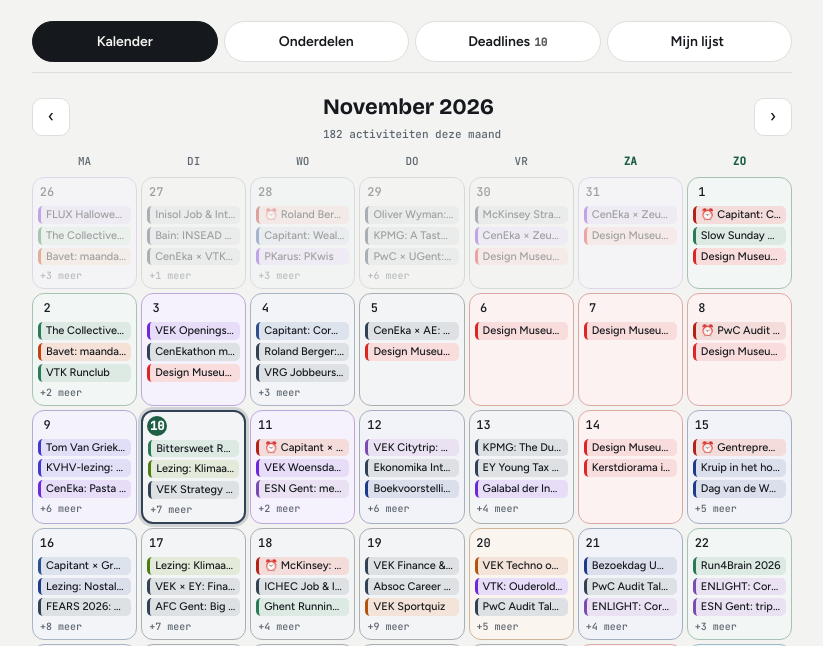
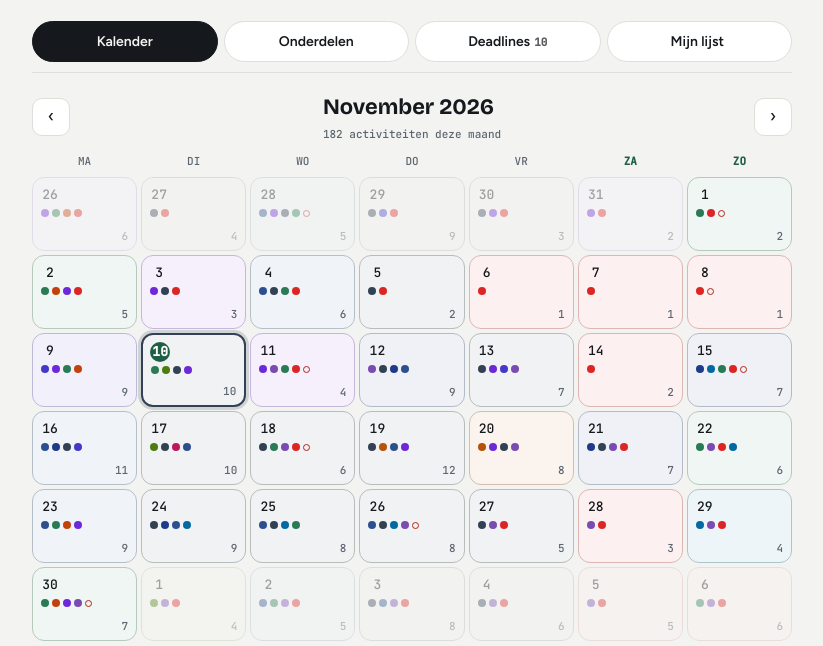
Before and after one commit to JulietteDmt/Bucket-Ghent, a plain HTML site: page index.html in a window 1280 px wide. Shown: the part 132-778 px from the top of the page, without its empty margins (228-1051 px from the left). Drawn offline with nearby package versions, Linux system fonts and the light colour scheme.

Commit message:
Rustigere kalender
Co-Authored-By: Claude Opus 5.5 <noreply@anthropic.com>
Claude-Session: https://claude.ai/code/session_01228XMy3G5LLF5c9ctu8MwV

```diff
--- a/index.html
+++ b/index.html
@@ -79,7 +79,7 @@ nav.tabs button[aria-selected="true"]{background:var(--ink);color:var(--bg);bord
 .grid{display:grid;grid-template-columns:repeat(7,1fr);gap:4px}
 .dow{font-family:var(--mono);font-size:11px;color:var(--muted);text-align:center;padding-bottom:4px;text-transform:uppercase}
 .day{aspect-ratio:1/1;max-width:100%;border:1px solid var(--line);background:var(--surface);border-radius:12px;padding:5px;cursor:pointer;display:flex;flex-direction:column;align-items:flex-start;gap:4px;min-width:0;overflow:hidden;color:var(--ink);transition:transform .12s, box-shadow .12s}
-.day.has{background:color-mix(in srgb, var(--tc) 6%, var(--surface));border-color:color-mix(in srgb, var(--tc) 30%, var(--line))}
+.day.has{background:color-mix(in srgb, var(--tc) 7%, var(--surface));border-color:color-mix(in srgb, var(--tc) 22%, var(--line))}
 .day:hover{transform:translateY(-1px);box-shadow:0 3px 10px rgba(0,0,0,.06)}
 .day.out{opacity:.38}
 .day.wk:not(.has){background:color-mix(in srgb, var(--accent) 3%, var(--surface))}
@@ -89,15 +89,10 @@ nav.tabs button[aria-selected="true"]{background:var(--ink);color:var(--bg);bord
 .dots{display:flex;flex-wrap:wrap;gap:3px;align-items:center}
 .dot{width:7px;height:7px;border-radius:50%;display:inline-block}
 .dots .more{font-family:var(--mono);font-size:9.5px;color:var(--muted);line-height:1}
-.evl{display:none}
-@media (min-width:640px){
-  .day{aspect-ratio:auto;min-height:92px}
-  .day .dots{display:none}
-  .evl{display:flex;flex-direction:column;gap:3px;width:100%;min-width:0}
-  .evl span{display:block;font-size:11px;line-height:1.25;padding:2px 5px;border-radius:5px;background:color-mix(in srgb, var(--ec) 16%, var(--surface));border-left:3px solid var(--ec);white-space:nowrap;overflow:hidden;text-overflow:ellipsis;text-align:left;font-weight:500}
-  .evl span.dl{--ec:var(--dl)}
-  .evl small{font-family:var(--mono);font-size:10px;color:var(--muted);text-align:left;padding-left:2px}
-}
+.day{position:relative}
+.day .cnt{display:none;position:absolute;font-family:var(--mono);color:var(--muted)}
+.dots .dot:nth-child(n+4):not(.dlm){display:none}
+@media (min-width:640px){ .day{aspect-ratio:auto;min-height:74px;padding:8px} .dot{width:8px;height:8px} .day .n{font-size:13px} .day .cnt{display:block;font-size:11px;right:8px;bottom:6px} .dots .dot:nth-child(n+4):not(.dlm){display:inline-block} }
 .cal-head h2 small{display:block;text-align:center;font-family:var(--mono);font-size:11px;font-weight:500;color:var(--muted);text-transform:none;margin-top:2px}
 .dow.we{color:var(--accent);font-weight:600}
 .legend span{background:color-mix(in srgb, var(--lc) 12%, var(--surface));color:var(--ink);border-radius:99px;padding:3px 9px 3px 7px;font-size:11.5px}
@@ -1859,7 +1854,7 @@ function renderCal(){
     const key=evs.filter(e=>rank(e)<3); const tally={}; (key.length?key:evs).forEach(e=>tally[e.cat]=(tally[e.cat]||0)+1); const top=Object.keys(tally).sort((a,b)=>tally[b]-tally[a])[0];
     if(evs.length) cls.push("has"); if(d.getDay()===0||d.getDay()===6) cls.push("wk");
     if(d.getMonth()!==mo)cls.push("out"); if(ymd(d)===ymd(TODAY))cls.push("is-today"); if(ymd(d)===ymd(state.sel))cls.push("sel");
-    cells+=`<button class="${cls.join(" ")}"${top?` style="--tc:var(${catById[top].c})"`:""} data-day="${ymd(d)}" aria-label="${d.getDate()} ${MON[d.getMonth()]}, ${evs.length} activiteiten${dls.length?", "+dls.length+" deadline":""}"><span class="n">${d.getDate()}</span><span class="dots">${evs.slice(0,6).map(e=>`<i class="dot" style="background:var(${catById[e.cat].c})"></i>`).join("")}${evs.length>6?`<span class="more">+${evs.length-6}</span>`:""}${dls.length?`<i class="dot dlm"></i>`:""}</span><span class="evl">${dls.slice(0,1).map(e=>`<span class="dl">⏰ ${esc(e.title)}</span>`).join("")}${evs.slice(0,dls.length?2:3).map(e=>`<span style="--ec:var(${catById[e.cat].c})">${esc(e.title)}</span>`).join("")}${evs.length>(dls.length?2:3)?`<small>+${evs.length-(dls.length?2:3)} meer</small>`:""}</span></button>`;
+    cells+=`<button class="${cls.join(" ")}"${top?` style="--tc:var(${catById[top].c})"`:""} data-day="${ymd(d)}" aria-label="${d.getDate()} ${MON[d.getMonth()]}, ${evs.length} activiteiten${dls.length?", "+dls.length+" deadline":""}"><span class="n">${d.getDate()}</span><span class="dots">${[...new Set(evs.map(e=>e.cat))].slice(0,4).map(cid=>`<i class="dot" style="background:var(${catById[cid].c})"></i>`).join("")}${dls.length?`<i class="dot dlm"></i>`:""}</span>${evs.length?`<span class="cnt">${evs.length}</span>`:""}</button>`;
   }
   const usedCats=[...new Set(dated.map(i=>i.cat))].sort((a,b)=>catById[a].name.localeCompare(catById[b].name,"nl"));
   let monthCount=0; for(let dd=1; dd<=new Date(y,mo+1,0).getDate(); dd++) monthCount+=eventsOn(new Date(y,mo,dd)).length;
```
